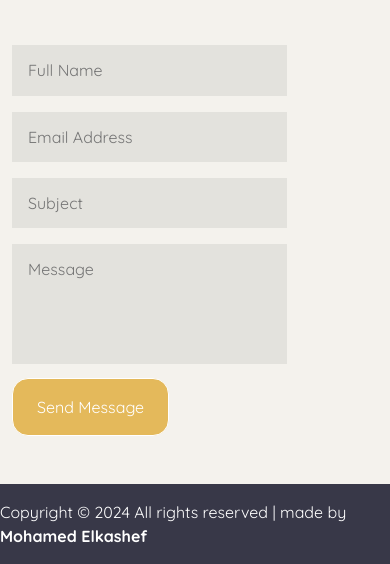
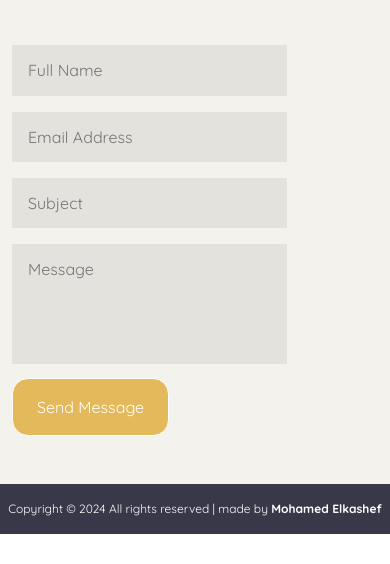
Before and after one commit to MTM2002/HTML_And_Css_UsingBootstrap_Template_Three, a plain HTML site: page index.html in a window 390 px wide. Shown: the part 8437-9001 px from the top of the page. After the commit the page ends 8971 px from the top, so only its background shows below. Drawn offline with nearby package versions, Linux system fonts and the light colour scheme.

Commit message:
Edit Footer Font Size

```diff
--- a/css/main.css
+++ b/css/main.css
@@ -204,4 +204,7 @@ form input[type="submit"]:hover {
     .about img {
         display: none;
     }
+    .footer p {
+        font-size: 12px !important;
+    }
 }
```
